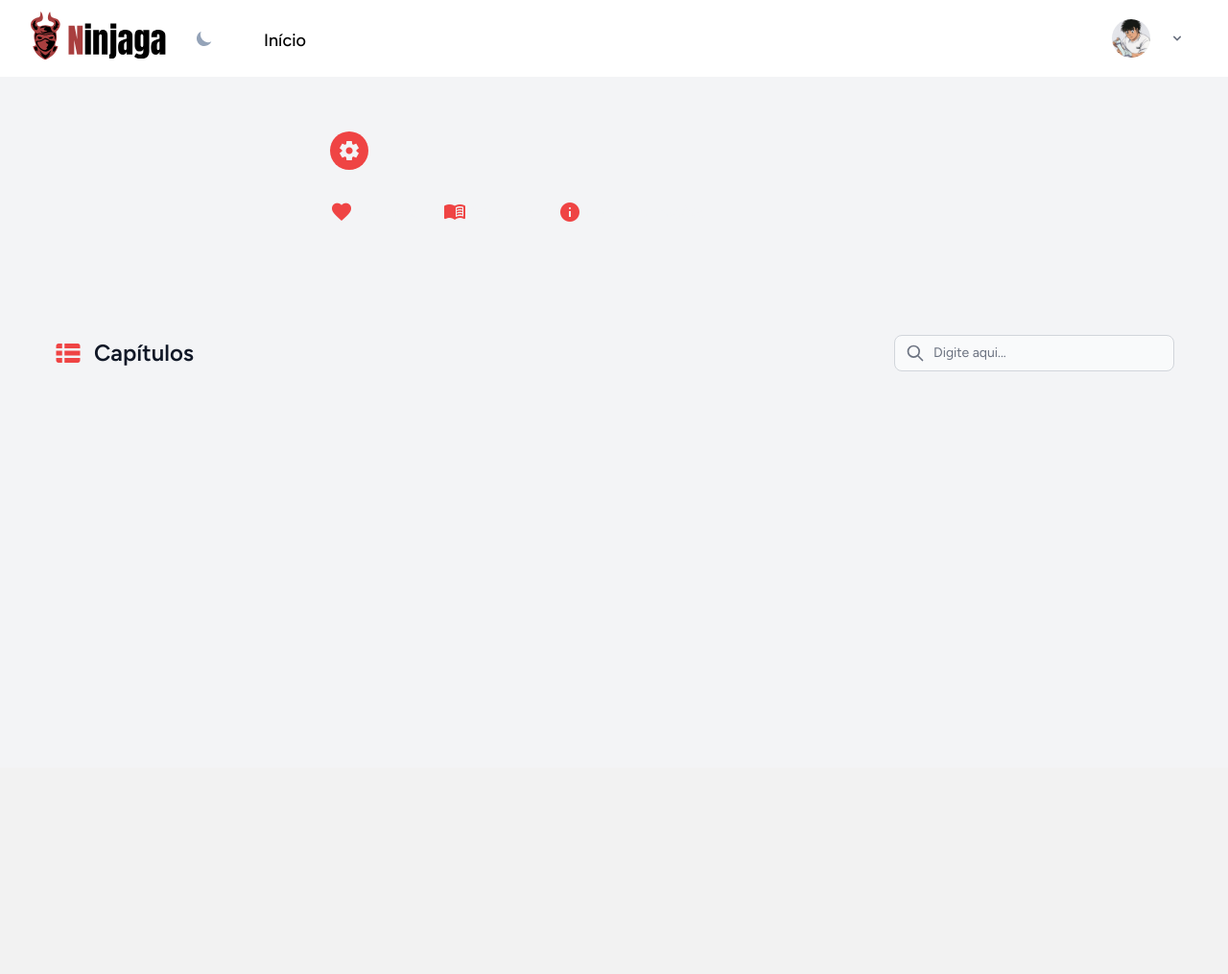
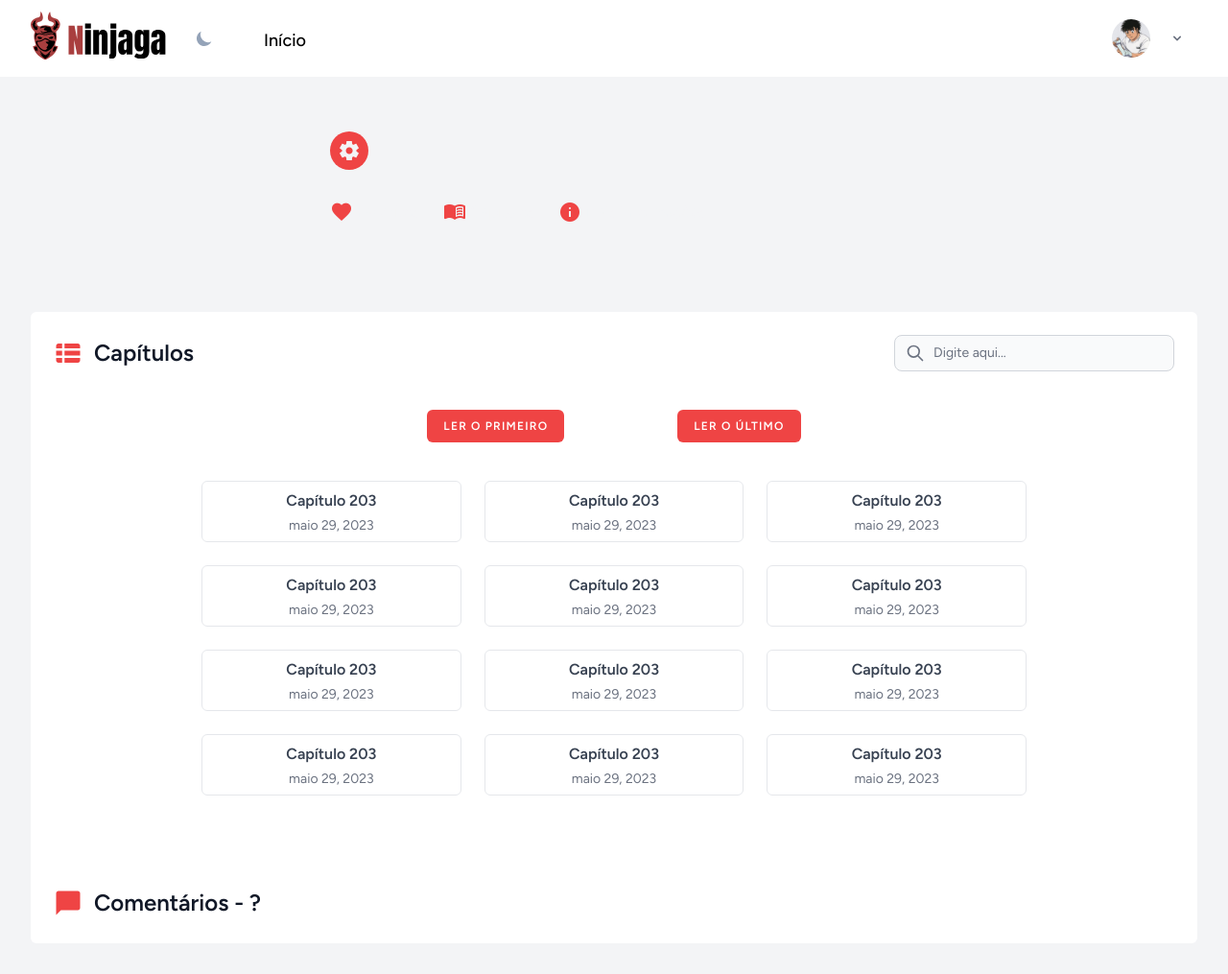
Before and after one commit to luisfe1ipe/Ninjaga, a Laravel app: page /project/1 in a window 1280 px wide. Shown: the whole page at 96% size. Before the commit the page ends 387 px from the top, so only its background shows below. Run offline with Laravel 10, Linux system fonts and the light colour scheme; data that the repository does not hold is empty; style sheets or scripts are compiled from the project's sources; parts of the project's set-up code (start-up, migrations or seed data) failed here and were passed over; some libraries are stand-ins or nearby versions.

Commit message:
Layout tela de visualização do projeto

```diff
--- a/app/Http/Livewire/Home.php
+++ b/app/Http/Livewire/Home.php
@@ -9,7 +9,7 @@ class Home extends Component
 {
     public function render()
     {
-        $mostFavoritesProjects = Project::with(['type'])->take(10)->get();
+        $mostFavoritesProjects = Project::with(['type'])->take(8)->get();
 
         return view('livewire.home', [
             'mostFavoritesProjects' => $mostFavoritesProjects
--- a/app/Providers/RouteServiceProvider.php
+++ b/app/Providers/RouteServiceProvider.php
@@ -17,7 +17,7 @@ class RouteServiceProvider extends ServiceProvider
      *
      * @var string
      */
-    public const HOME = '/dashboard';
+    public const HOME = '/';
 
     /**
      * Define your route model bindings, pattern filters, and other route configuration.
--- a/resources/views/components/dropdown.blade.php
+++ b/resources/views/components/dropdown.blade.php
@@ -1,4 +1,4 @@
-@props(['align' => 'right', 'width' => '48', 'contentClasses' => 'py-1 bg-white dark:bg-black dark:border dark:border-[#0B0B0B]'])
+@props(['align' => 'right', 'width' => '48', 'contentClasses' => 'py-1 text-gray-900 dark:text-white', 'customClasses' => ''])
 
 @php
 switch ($align) {
@@ -36,7 +36,7 @@ switch ($width) {
             class="absolute z-50 mt-2 {{ $width }} rounded-md shadow-lg {{ $alignmentClasses }}"
             style="display: none;"
             @click="open = false">
-        <div class="rounded-md ring-1 ring-black ring-opacity-5 {{ $contentClasses }}">
+        <div class="rounded-md ring-1 ring-black ring-opacity-5 {{ $contentClasses }} {{$customClasses}}">
             {{ $content }}
         </div>
     </div>
--- a/resources/views/components/modal.blade.php
+++ b/resources/views/components/modal.blade.php
@@ -45,7 +45,7 @@ $maxWidth = [
     x-on:keydown.tab.prevent="$event.shiftKey || nextFocusable().focus()"
     x-on:keydown.shift.tab.prevent="prevFocusable().focus()"
     x-show="show"
-    class="fixed inset-0 overflow-y-auto px-4 py-6 sm:px-0 z-50"
+    class="fixed inset-0 overflow-y-auto px-4 py-6 sm:px-0"
     style="display: {{ $show ? 'block' : 'none' }};"
 >
     <div
--- a/resources/views/components/primary-button.blade.php
+++ b/resources/views/components/primary-button.blade.php
@@ -1,3 +1,3 @@
-<button {{ $attributes->merge(['type' => 'submit', 'class' => 'inline-flex items-center px-4 py-2 bg-gray-800 dark:bg-gray-200 border border-transparent rounded-md font-semibold text-xs text-white dark:text-gray-800 uppercase tracking-widest hover:bg-gray-700 dark:hover:bg-white focus:bg-gray-700 dark:focus:bg-white active:bg-gray-900 dark:active:bg-gray-300 focus:outline-none focus:ring-2 focus:ring-indigo-500 focus:ring-offset-2 dark:focus:ring-offset-gray-800 transition ease-in-out duration-150']) }}>
+<button {{ $attributes->merge(['type' => 'submit', 'class' => 'inline-flex items-center px-4 py-2 bg-red-500   border border-transparent rounded-md font-semibold text-xs text-white  uppercase tracking-widest hover:bg-red-700 focus:bg-red-700 dark:focus:bg-white active:bg-red-900 dark:active:bg-red-300 focus:outline-none focus:ring-2 focus:ring-indigo-500 focus:ring-offset-2 dark:focus:ring-offset-gray-800 transition ease-in-out duration-150']) }}>
     {{ $slot }}
 </button>
--- a/resources/views/layouts/navigation.blade.php
+++ b/resources/views/layouts/navigation.blade.php
@@ -1,4 +1,4 @@
-<nav x-data="{ open: false }" class="bg-white sticky top-0 z-20 dark:bg-black border-b border-gray-100 dark:border-none">
+<nav x-data="{ open: false }" class="bg-white sticky top-0 z-10 dark:bg-black border-b border-gray-100 dark:border-none">
     <!-- Primary Navigation Menu -->
     <div class="max-w-7xl mx-auto px-4 py-2 sm:px-6 lg:px-8">
         <div class="flex justify-between h-16">
@@ -36,7 +36,7 @@
 
             <!-- Settings Dropdown -->
             <div class="hidden sm:flex sm:items-center sm:ml-6">
-                <x-dropdown align="right" width="48">
+                <x-dropdown align="right" width="48" customClasses="bg-white border dark:border-[#121212] dark:bg-[#0B0B0B]">
                     <x-slot name="trigger">
                         <button
                             class="inline-flex items-center px-3 py-2 border border-transparent text-sm leading-4 font-medium rounded-md text-gray-500 dark:text-white bg-white dark:bg-black hover:text-gray-700 dark:hover:text-gray-200 focus:outline-none transition ease-in-out duration-150">
--- a/resources/views/livewire/project/project-show.blade.php
+++ b/resources/views/livewire/project/project-show.blade.php
@@ -1,9 +1,10 @@
 <div>
     <div class="relative h-auto overflow-hidden">
         <div
-            class="h-full w-full absolute blur-[2px] brightness-[12%] z-0 inset-0 bg-cover bg-center" style="background-image: url({{$project->banner}})">
+            class="h-full w-full absolute blur-[2px] brightness-[12%] -z-0 inset-0 bg-cover bg-center"
+            style="background-image: url({{$project->banner}})">
         </div>
-        <div class="py-8 z-10 relative">
+        <div class="py-8  relative">
             <div class="max-w-7xl mx-auto sm:px-6 lg:px-8">
                 <div class="p-6 text-gray-100 dark:text-white">
                     <div class="flex justify-between gap-8">
@@ -14,12 +15,51 @@
                         <div class="w-full flex flex-col justify-between">
                             <div class="flex flex-col gap-4">
                                 <div class="flex items-start gap-6">
+                                    <x-dropdown align="left"
+                                                customClasses="bg-white border dark:border-[#121212] dark:bg-[#0B0B0B]">
+                                        <x-slot name="trigger">
                                             <button
                                                 class="w-10 h-10 bg-red-500 hover:bg-red-600 transition ease-in flex justify-center items-center rounded-full">
                                                 <span class="material-symbols-outlined">
                                                     settings
                                                 </span>
                                             </button>
+                                        </x-slot>
+                                        <x-slot name="content">
+                                            <x-dropdown-link>
+                                                <div class="flex items-center gap-2">
+                                                    <span class="material-symbols-outlined text-gray-300 w-5">
+                                                        favorite
+                                                    </span>
+                                                    Favoritos
+                                                </div>
+                                            </x-dropdown-link>
+                                            <x-dropdown-link>
+                                                <div class="flex items-center gap-2">
+                                                    <span class="material-symbols-outlined text-gray-300 w-5">
+                                                        bookmark
+                                                    </span>
+                                                    Lerei
+                                                </div>
+                                            </x-dropdown-link>
+                                            <x-dropdown-link>
+                                                <div class="flex items-center gap-2">
+                                                    <span class="material-symbols-outlined text-gray-300 w-5">
+                                                        check
+                                                    </span>
+                                                    Lido
+                                                </div>
+                                            </x-dropdown-link>
+                                            <x-dropdown-link>
+                                                <div class="flex items-center gap-2">
+                                                    <span class="material-symbols-outlined text-gray-300 w-5">
+                                                        lock
+                                                    </span>
+                                                    Parei
+                                                </div>
+                                            </x-dropdown-link>
+                                        </x-slot>
+                                    </x-dropdown>
                                     <div>
                                         <h1 class="text-2xl  font-bold ">{{ $project->title }}</h1>
                                         <p class="text-gray-300 text-sm">{{ $project->author->name }}</p>
@@ -60,7 +100,7 @@
                                     <div>
 
                                         <button type="button" x-data=''
-                                            x-on:click.prevent="$dispatch('open-modal', 'robson')"
+                                                x-on:click.prevent="$dispatch('open-modal', 'modal_more_informations')"
                                                 class="flex items-center gap-1 cursor-pointer">
                                             <span class="material-symbols-outlined text-2xl text-red-500">
                                                 info
@@ -69,9 +109,77 @@
                                                 Mais informações
                                             </p>
                                         </button>
-                                        <x-modal name='robson'>
+
+                                    </div>
+                                </div>
+                            </div>
+                        </div>
+                    </div>
+
+
+                </div>
+            </div>
+
+        </div>
+    </div>
+    <div class="py-8  relative">
+        <div class="max-w-7xl mx-auto sm:px-6 lg:px-8">
+            <div class="p-6 text-gray-100 bg-white rounded-md dark:bg-transparent dark:text-white">
+                <div class="flex items-center justify-between">
+                    <x-my.title icon='view_list' sizeIcon='text-3xl' colorIcon='text-red-500' text='Capítulos'/>
+                    <div class="w-1/4">
+                        <label for="search"
+                               class="mb-2 text-sm font-medium text-gray-900 sr-only dark:text-white">Pesquisar</label>
+                        <div class="relative">
+                            <div class="absolute inset-y-0 left-0 flex items-center pl-3 pointer-events-none">
+                                <svg aria-hidden="true" class="w-5 h-5 text-gray-500 dark:text-gray-400" fill="none"
+                                     stroke="currentColor" viewBox="0 0 24 24" xmlns="http://www.w3.org/2000/svg">
+                                    <path stroke-linecap="round" stroke-linejoin="round" stroke-width="2"
+                                          d="M21 21l-6-6m2-5a7 7 0 11-14 0 7 7 0 0114 0z"></path>
+                                </svg>
+                            </div>
+                            <input type="search" id="search"
+                                   class="block w-full px-4 py-2 pl-10 text-sm text-gray-900 border border-gray-300 rounded-lg bg-gray-50 focus:ring-red-500 focus:border-red-500 dark:bg-[#222222] dark:border-[#222222] dark:placeholder-gray-400 dark:text-white dark:focus:ring-red-500 dark:focus:border-red-500"
+                                   placeholder="Digite aqui..." required>
+                        </div>
+                    </div>
+                </div>
+                <div class="w-full flex justify-center mt-10">
+                    <div class="flex items-center justify-between w-1/3">
+                        <x-primary-button>
+                            Ler o primeiro
+                        </x-primary-button>
+                        <x-primary-button>
+                            Ler o último
+                        </x-primary-button>
+
+                    </div>
+                </div>
+                <div class="w-full flex justify-center mt-8">
+                    <div class="w-3/4 h-[350px] overflow-x-scroll grid grid-cols-3 gap-6 p-2">
+                        @for($i = 0; $i < 20; $i++)
+                            <div
+                                class="group h-16 bg-white hover:bg-gray-100 border border-gray-200 dark:border-none dark:bg-[#222222] dark:hover:bg-[#0B0B0B] rounded-md w-full flex flex-col gap-1 p-2 text-center transition ease-in cursor-pointer">
+                                <p class="text-gray-700 dark:text-white group-hover:text-red-500 text-md font-bold">
+                                    Capítulo 203</p>
+                                <span class="text-sm text-gray-500">
+                                maio 29, 2023
+                            </span>
+                            </div>
+
+                        @endfor
+                    </div>
+                </div>
+                <div class="mt-20">
+                    <x-my.title icon="chat_bubble" colorIcon="text-red-500" sizeIcon="text-3xl" text="Comentários - ?"/>
+                </div>
+            </div>
+        </div>
+        <div class="z-20 relative">
+            <x-modal name='modal_more_informations'>
                 <div class="relative p-6 text-gray-800 dark:text-white">
-                                                <div class="absolute rounded-md cursor-pointer right-2 top-2 hover:bg-gray-100 dark:hover:bg-[#222222]"
+                    <div
+                        class="absolute rounded-md cursor-pointer right-2 top-2 hover:bg-gray-100 dark:hover:bg-[#222222]"
                         x-on:click="$dispatch('close')">
                     <span
                         class="material-symbols-outlined text-gray-400 dark:text-gray-300 text-xl">
@@ -134,21 +242,21 @@
                             </div>
                             <div class="flex items-center gap-1">
                             <span
-                                                                class="material-symbols-outlined text-red-500 text-xl">
+                                class="material-symbols-outlined text-green-500 text-xl">
                                 check
                             </span>
                                 <span> - Lidos</span>
                             </div>
                             <div class="flex items-center gap-1">
                             <span
-                                                                class="material-symbols-outlined text-red-500 text-xl">
+                                class="material-symbols-outlined text-orange-500 text-xl">
                                 bookmark
                             </span>
                                 <span> - Lerei</span>
                             </div>
                             <div class="flex items-center gap-1">
                             <span
-                                                                class="material-symbols-outlined text-red-500 text-xl">
+                                class="material-symbols-outlined text-gray-500 text-xl">
                                 lock
                             </span>
                                 <span> - Parei</span>
@@ -156,41 +264,10 @@
                         </div>
                     </div>
                 </div>
+                {{--Modal more infomations--}}
             </x-modal>
         </div>
-                                </div>
-                            </div>
-                        </div>
-                    </div>
-                </div>
+        {{--End - Modal more informations--}}
     </div>
 
 </div>
-    </div>
-    <div class="py-8 z-10 relative">
-        <div class="max-w-7xl mx-auto sm:px-6 lg:px-8">
-            <div class="p-6 text-gray-100 dark:text-white">
-                <div class="flex items-center justify-between">
-                    <x-my.title icon='view_list' sizeIcon='text-3xl' colorIcon='text-red-500' text='Capítulos' />
-                    <div class="w-1/4">
-                        <label for="search"
-                            class="mb-2 text-sm font-medium text-gray-900 sr-only dark:text-white">Pesquisar</label>
-                        <div class="relative">
-                            <div class="absolute inset-y-0 left-0 flex items-center pl-3 pointer-events-none">
-                                <svg aria-hidden="true" class="w-5 h-5 text-gray-500 dark:text-gray-400" fill="none"
-                                    stroke="currentColor" viewBox="0 0 24 24" xmlns="http://www.w3.org/2000/svg">
-                                    <path stroke-linecap="round" stroke-linejoin="round" stroke-width="2"
-                                        d="M21 21l-6-6m2-5a7 7 0 11-14 0 7 7 0 0114 0z"></path>
-                                </svg>
-                            </div>
-                            <input type="search" id="search"
-                                class="block w-full px-4 py-2 pl-10 text-sm text-gray-900 border border-gray-300 rounded-lg bg-gray-50 focus:ring-red-500 focus:border-red-500 dark:bg-[#222222] dark:border-[#222222] dark:placeholder-gray-400 dark:text-white dark:focus:ring-red-500 dark:focus:border-red-500"
-                                placeholder="Digite aqui..." required>
-                        </div>
-                    </div>
-                </div>
-            </div>
-        </div>
-    </div>
-
-</div>
```
Lines whose indentation alone changed are shown as unchanged.
